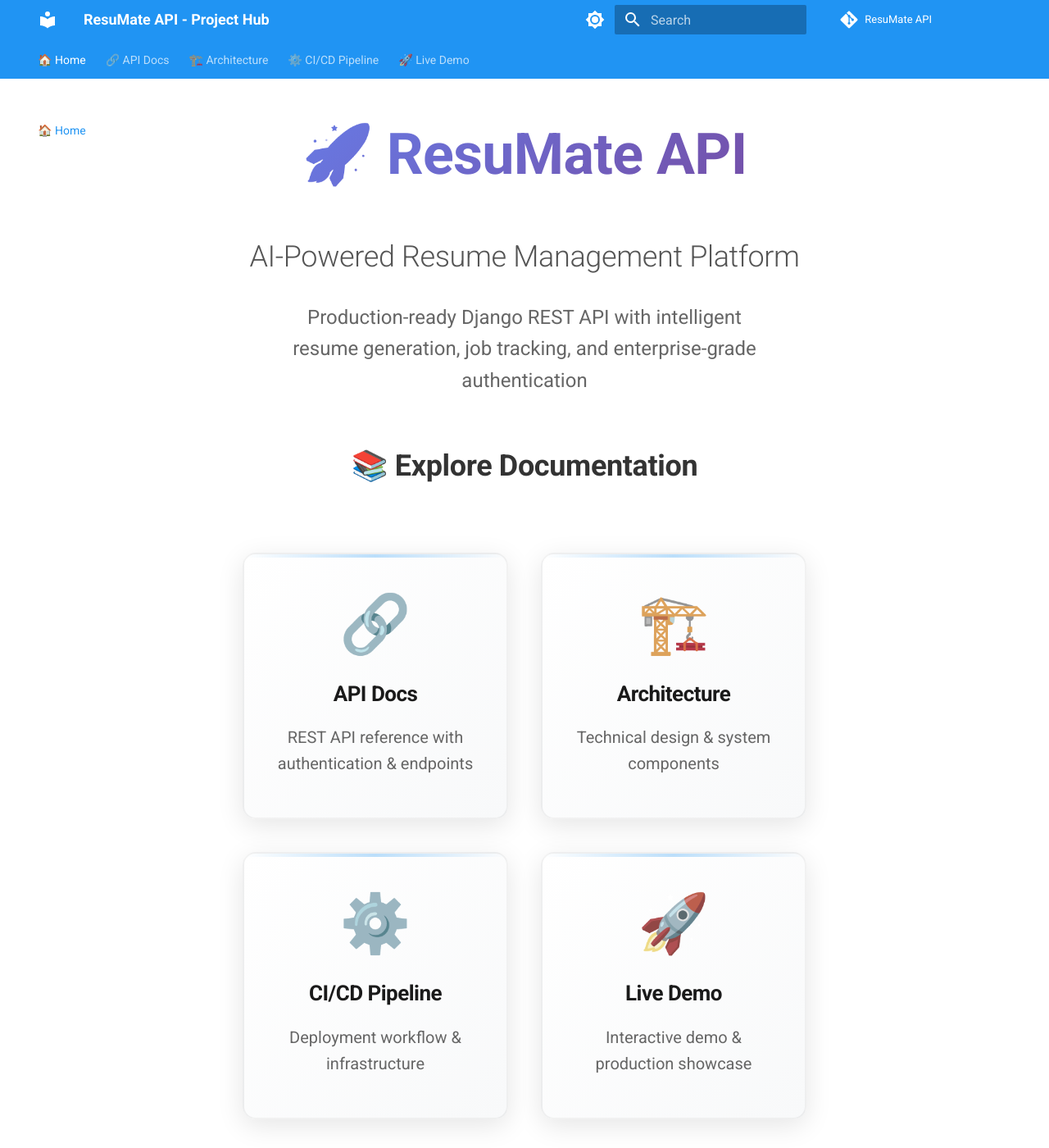
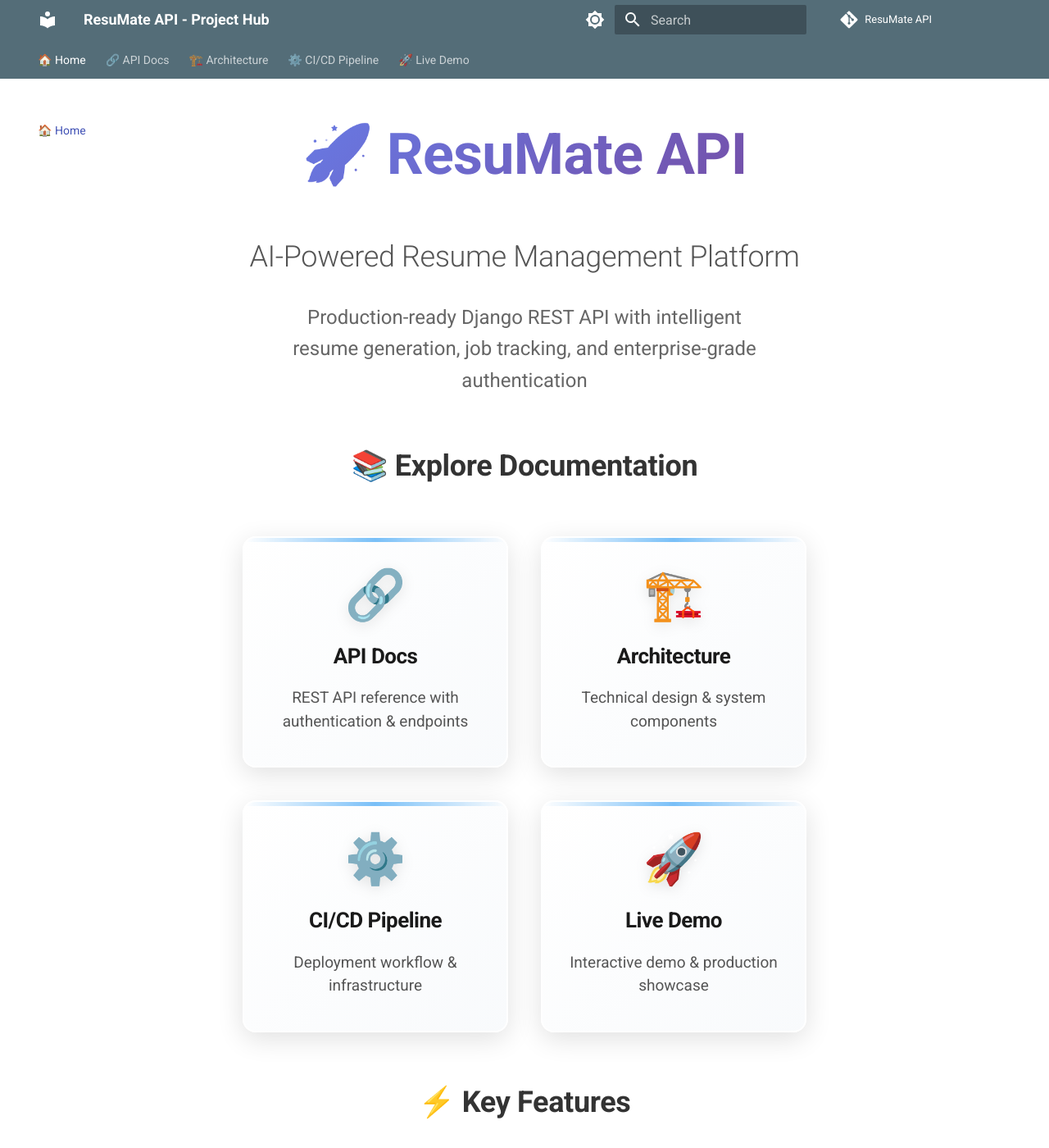
Before and after one commit to Arafat6462/ResuMate_API_Docs, an MkDocs documentation site: the page built from docs/index.md, in a window 1280 px wide and 1400 px high. Shown: the whole window at 82% size. Built offline with MkDocs 1.6.1 and Material for MkDocs 9.7.7, drawn with Linux system fonts in a browser that asks for light colours; comment, search, counter and statistics services are not loaded.

Commit message:
Update navigation card styles for improved layout and hover effects

```diff
--- a/docs/stylesheets/extra.css
+++ b/docs/stylesheets/extra.css
@@ -72,29 +72,30 @@
   margin-bottom: 2rem !important;
 }
 
-/* Section Navigation Cards - Smaller & More Compact */
+/* Premium Section Navigation Cards */
 .section-nav-grid {
   display: grid;
-  grid-template-columns: repeat(auto-fit, minmax(240px, 1fr));
-  gap: 1.5rem;
-  margin: 2rem 0;
-  max-width: 1000px;
+  grid-template-columns: repeat(auto-fit, minmax(280px, 1fr));
+  gap: 2rem;
+  margin: 3rem 0;
+  max-width: 1200px;
   margin-left: auto;
   margin-right: auto;
 }
 
 .section-nav-card {
-  background: linear-gradient(135deg, #fff 0%, #f8f9fa 100%);
-  padding: 1.5rem 1rem;
-  border-radius: 12px;
-  box-shadow: 0 4px 16px rgba(0, 0, 0, 0.08);
-  transition: all 0.3s ease;
-  border: 2px solid rgba(0, 0, 0, 0.05);
+  background: linear-gradient(135deg, rgba(255, 255, 255, 0.95) 0%, rgba(248, 250, 252, 0.95) 100%);
+  padding: 2rem 1.5rem;
+  border-radius: 16px;
+  box-shadow: 0 8px 32px rgba(0, 0, 0, 0.12);
+  transition: all 0.4s cubic-bezier(0.175, 0.885, 0.32, 1.275);
+  border: 2px solid rgba(255, 255, 255, 0.8);
   text-align: center;
   text-decoration: none !important;
   color: inherit !important;
   position: relative;
   overflow: hidden;
+  backdrop-filter: blur(10px);
 }
 
 .section-nav-card::before {
@@ -103,46 +104,73 @@
   top: 0;
   left: 0;
   right: 0;
-  height: 3px;
-  background: linear-gradient(90deg, transparent 0%, rgba(33, 150, 243, 0.3) 50%, transparent 100%);
-  transition: all 0.3s ease;
+  height: 5px;
+  background: linear-gradient(90deg, transparent 0%, rgba(33, 150, 243, 0.6) 50%, transparent 100%);
+  transition: all 0.4s ease;
+}
+
+.section-nav-card::after {
+  content: '';
+  position: absolute;
+  top: 0;
+  left: 0;
+  right: 0;
+  bottom: 0;
+  background: linear-gradient(135deg, rgba(33, 150, 243, 0.02) 0%, rgba(156, 39, 176, 0.02) 100%);
+  opacity: 0;
+  transition: opacity 0.4s ease;
+  z-index: 0;
 }
 
 .section-nav-card:hover {
-  transform: translateY(-5px);
-  box-shadow: 0 12px 32px rgba(0, 0, 0, 0.12);
+  transform: translateY(-10px) scale(1.02);
+  box-shadow: 0 20px 60px rgba(0, 0, 0, 0.2);
   text-decoration: none !important;
+  border-color: rgba(33, 150, 243, 0.3);
 }
 
 .section-nav-card:hover::before {
   background: linear-gradient(90deg, transparent 0%, rgba(33, 150, 243, 1) 50%, transparent 100%);
-  height: 4px;
+  height: 6px;
+}
+
+.section-nav-card:hover::after {
+  opacity: 1;
 }
 
 .section-nav-card .nav-icon {
-  font-size: 2.5rem;
-  margin-bottom: 1rem;
+  font-size: 3rem;
+  margin-bottom: 1.2rem;
   line-height: 1;
-  transition: all 0.3s ease;
+  transition: all 0.4s ease;
+  filter: drop-shadow(0 4px 8px rgba(0, 0, 0, 0.1));
+  position: relative;
+  z-index: 1;
 }
 
 .section-nav-card:hover .nav-icon {
-  transform: scale(1.05);
+  transform: scale(1.15) rotate(5deg);
+  filter: drop-shadow(0 8px 16px rgba(0, 0, 0, 0.2));
 }
 
 .section-nav-card .nav-title {
-  font-size: 1.1rem;
-  font-weight: 600;
-  margin: 0.5rem 0;
+  font-size: 1.3rem;
+  font-weight: 700;
+  margin: 0.8rem 0;
   color: #1a1a1a;
+  letter-spacing: -0.02em;
+  position: relative;
+  z-index: 1;
 }
 
 .section-nav-card .nav-description {
-  font-size: 0.85rem;
-  color: #666;
+  font-size: 0.95rem;
+  color: #555;
   margin: 0;
-  line-height: 1.4;
+  line-height: 1.5;
   font-weight: 400;
+  position: relative;
+  z-index: 1;
 }
 
 /* Features Grid - 3x2 Layout */
@@ -322,41 +350,77 @@
   text-decoration: underline;
 }
 
-/* Individual hover effects for navigation cards */
+/* Premium Individual Card Hover Effects */
 .section-nav-card.api-docs:hover {
   border-color: #2196f3;
-  background: linear-gradient(135deg, rgba(33, 150, 243, 0.02) 0%, rgba(33, 150, 243, 0.06) 100%);
+  background: linear-gradient(135deg, rgba(33, 150, 243, 0.08) 0%, rgba(33, 150, 243, 0.12) 100%);
+  box-shadow: 0 20px 60px rgba(33, 150, 243, 0.25);
 }
 
 .section-nav-card.api-docs:hover::before {
   background: linear-gradient(90deg, transparent 0%, #2196f3 50%, transparent 100%);
 }
 
+.section-nav-card.api-docs:hover::after {
+  background: linear-gradient(135deg, rgba(33, 150, 243, 0.1) 0%, rgba(33, 150, 243, 0.05) 100%);
+}
+
+.section-nav-card.api-docs .nav-icon {
+  color: #2196f3;
+}
+
 .section-nav-card.architecture:hover {
   border-color: #ff9800;
-  background: linear-gradient(135deg, rgba(255, 152, 0, 0.02) 0%, rgba(255, 152, 0, 0.06) 100%);
+  background: linear-gradient(135deg, rgba(255, 152, 0, 0.08) 0%, rgba(255, 152, 0, 0.12) 100%);
+  box-shadow: 0 20px 60px rgba(255, 152, 0, 0.25);
 }
 
 .section-nav-card.architecture:hover::before {
   background: linear-gradient(90deg, transparent 0%, #ff9800 50%, transparent 100%);
 }
 
+.section-nav-card.architecture:hover::after {
+  background: linear-gradient(135deg, rgba(255, 152, 0, 0.1) 0%, rgba(255, 152, 0, 0.05) 100%);
+}
+
+.section-nav-card.architecture .nav-icon {
+  color: #ff9800;
+}
+
 .section-nav-card.cicd:hover {
   border-color: #4caf50;
-  background: linear-gradient(135deg, rgba(76, 175, 80, 0.02) 0%, rgba(76, 175, 80, 0.06) 100%);
+  background: linear-gradient(135deg, rgba(76, 175, 80, 0.08) 0%, rgba(76, 175, 80, 0.12) 100%);
+  box-shadow: 0 20px 60px rgba(76, 175, 80, 0.25);
 }
 
 .section-nav-card.cicd:hover::before {
   background: linear-gradient(90deg, transparent 0%, #4caf50 50%, transparent 100%);
 }
 
+.section-nav-card.cicd:hover::after {
+  background: linear-gradient(135deg, rgba(76, 175, 80, 0.1) 0%, rgba(76, 175, 80, 0.05) 100%);
+}
+
+.section-nav-card.cicd .nav-icon {
+  color: #4caf50;
+}
+
 .section-nav-card.demo:hover {
   border-color: #9c27b0;
-  background: linear-gradient(135deg, rgba(156, 39, 176, 0.02) 0%, rgba(156, 39, 176, 0.06) 100%);
+  background: linear-gradient(135deg, rgba(156, 39, 176, 0.08) 0%, rgba(156, 39, 176, 0.12) 100%);
+  box-shadow: 0 20px 60px rgba(156, 39, 176, 0.25);
 }
 
 .section-nav-card.demo:hover::before {
   background: linear-gradient(90deg, transparent 0%, #9c27b0 50%, transparent 100%);
+}
+
+.section-nav-card.demo:hover::after {
+  background: linear-gradient(135deg, rgba(156, 39, 176, 0.1) 0%, rgba(156, 39, 176, 0.05) 100%);
+}
+
+.section-nav-card.demo .nav-icon {
+  color: #9c27b0;
 }
 
 /* CTA Section */
@@ -443,7 +507,23 @@
 
   .section-nav-grid {
     grid-template-columns: repeat(2, 1fr);
-    gap: 1rem;
+    gap: 1.5rem;
+  }
+
+  .section-nav-card {
+    padding: 1.5rem 1rem;
+  }
+
+  .section-nav-card .nav-icon {
+    font-size: 2.5rem;
+  }
+
+  .section-nav-card .nav-title {
+    font-size: 1.1rem;
+  }
+
+  .section-nav-card .nav-description {
+    font-size: 0.85rem;
   }
 
   .cta-section {
@@ -466,120 +546,17 @@
   .section-nav-grid {
     grid-template-columns: 1fr;
   }
+
+  .section-nav-card {
+    padding: 1.2rem 0.8rem;
+  }
+
+  .section-nav-card .nav-icon {
+    font-size: 2.2rem;
+  }
 }
 
-/* Section Navigation Cards */
-.section-nav-grid {
-  display: grid;
-  grid-template-columns: repeat(auto-fit, minmax(300px, 1fr));
-  gap: 2rem;
-  margin: 4rem 0;
-  max-width: 1200px;
-  margin-left: auto;
-  margin-right: auto;
-}
 
-.section-nav-card {
-  background: linear-gradient(135deg, #fff 0%, #f8f9fa 100%);
-  padding: 2.5rem 2rem;
-  border-radius: 16px;
-  box-shadow: 0 8px 32px rgba(0, 0, 0, 0.1);
-  transition: all 0.4s ease;
-  border: 2px solid rgba(0, 0, 0, 0.05);
-  text-align: center;
-  text-decoration: none !important;
-  color: inherit !important;
-  position: relative;
-  overflow: hidden;
-}
-
-.section-nav-card::before {
-  content: '';
-  position: absolute;
-  top: 0;
-  left: 0;
-  right: 0;
-  height: 4px;
-  background: linear-gradient(90deg, transparent 0%, rgba(33, 150, 243, 0.3) 50%, transparent 100%);
-  transition: all 0.4s ease;
-}
-
-.section-nav-card:hover {
-  transform: translateY(-8px);
-  box-shadow: 0 16px 48px rgba(0, 0, 0, 0.15);
-  text-decoration: none !important;
-}
-
-.section-nav-card:hover::before {
-  background: linear-gradient(90deg, transparent 0%, rgba(33, 150, 243, 1) 50%, transparent 100%);
-  height: 6px;
-}
-
-.section-nav-card .nav-icon {
-  font-size: 3.5rem;
-  margin-bottom: 1.5rem;
-  line-height: 1;
-  filter: grayscale(0.3);
-  transition: all 0.3s ease;
-}
-
-.section-nav-card:hover .nav-icon {
-  filter: grayscale(0);
-  transform: scale(1.1);
-}
-
-.section-nav-card .nav-title {
-  font-size: 1.3rem;
-  font-weight: 700;
-  margin: 1rem 0 0.8rem 0;
-  color: #1a1a1a;
-  letter-spacing: -0.02em;
-}
-
-.section-nav-card .nav-description {
-  font-size: 1rem;
-  color: #666;
-  margin: 0;
-  line-height: 1.6;
-  font-weight: 400;
-}
-
-/* Individual card hover effects */
-.section-nav-card.api-docs:hover {
-  border-color: #2196f3;
-  background: linear-gradient(135deg, rgba(33, 150, 243, 0.02) 0%, rgba(33, 150, 243, 0.08) 100%);
-}
-
-.section-nav-card.api-docs:hover::before {
-  background: linear-gradient(90deg, transparent 0%, #2196f3 50%, transparent 100%);
-}
-
-.section-nav-card.architecture:hover {
-  border-color: #ff9800;
-  background: linear-gradient(135deg, rgba(255, 152, 0, 0.02) 0%, rgba(255, 152, 0, 0.08) 100%);
-}
-
-.section-nav-card.architecture:hover::before {
-  background: linear-gradient(90deg, transparent 0%, #ff9800 50%, transparent 100%);
-}
-
-.section-nav-card.cicd:hover {
-  border-color: #4caf50;
-  background: linear-gradient(135deg, rgba(76, 175, 80, 0.02) 0%, rgba(76, 175, 80, 0.08) 100%);
-}
-
-.section-nav-card.cicd:hover::before {
-  background: linear-gradient(90deg, transparent 0%, #4caf50 50%, transparent 100%);
-}
-
-.section-nav-card.demo:hover {
-  border-color: #9c27b0;
-  background: linear-gradient(135deg, rgba(156, 39, 176, 0.02) 0%, rgba(156, 39, 176, 0.08) 100%);
-}
-
-.section-nav-card.demo:hover::before {
-  background: linear-gradient(90deg, transparent 0%, #9c27b0 50%, transparent 100%);
-}
 
 /* ====== EXISTING STYLES ====== */
 
--- a/mkdocs.yml
+++ b/mkdocs.yml
@@ -11,14 +11,14 @@ theme:
   palette:
     - media: "(prefers-color-scheme: light)"
       scheme: default
-      primary: blue
+      primary: blue grey
       accent: blue
       toggle:
         icon: material/brightness-7
         name: Switch to dark mode
     - media: "(prefers-color-scheme: dark)"
       scheme: slate
-      primary: blue
+      primary: blue grey
       accent: blue
       toggle:
         icon: material/brightness-4
```
